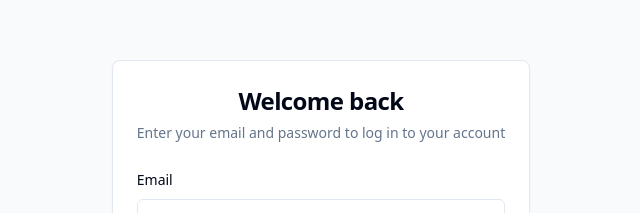
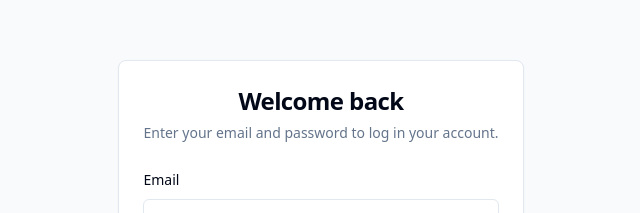
Before and after one commit to Ak-Yadav3122/message_sync, a React (Vite) app in the folder client/: page /login in a window 1280 px wide. Shown: the part 148-361 px from the top of the page, without its empty margins (319-959 px from the left). Built offline with nearby package versions, Linux system fonts and the light colour scheme; no server answers.

Commit message:
Update Login message

```diff
--- a/client/src/pages/Login.tsx
+++ b/client/src/pages/Login.tsx
@@ -42,7 +42,7 @@ const Login = () => {
           <CardHeader>
             <CardTitle className="text-2xl text-center">Welcome back</CardTitle>
             <CardDescription className="text-center">
-              Enter your email and password to log in to your account
+              Enter your email and password to log in your account.
             </CardDescription>
           </CardHeader>
           <CardContent>
```
